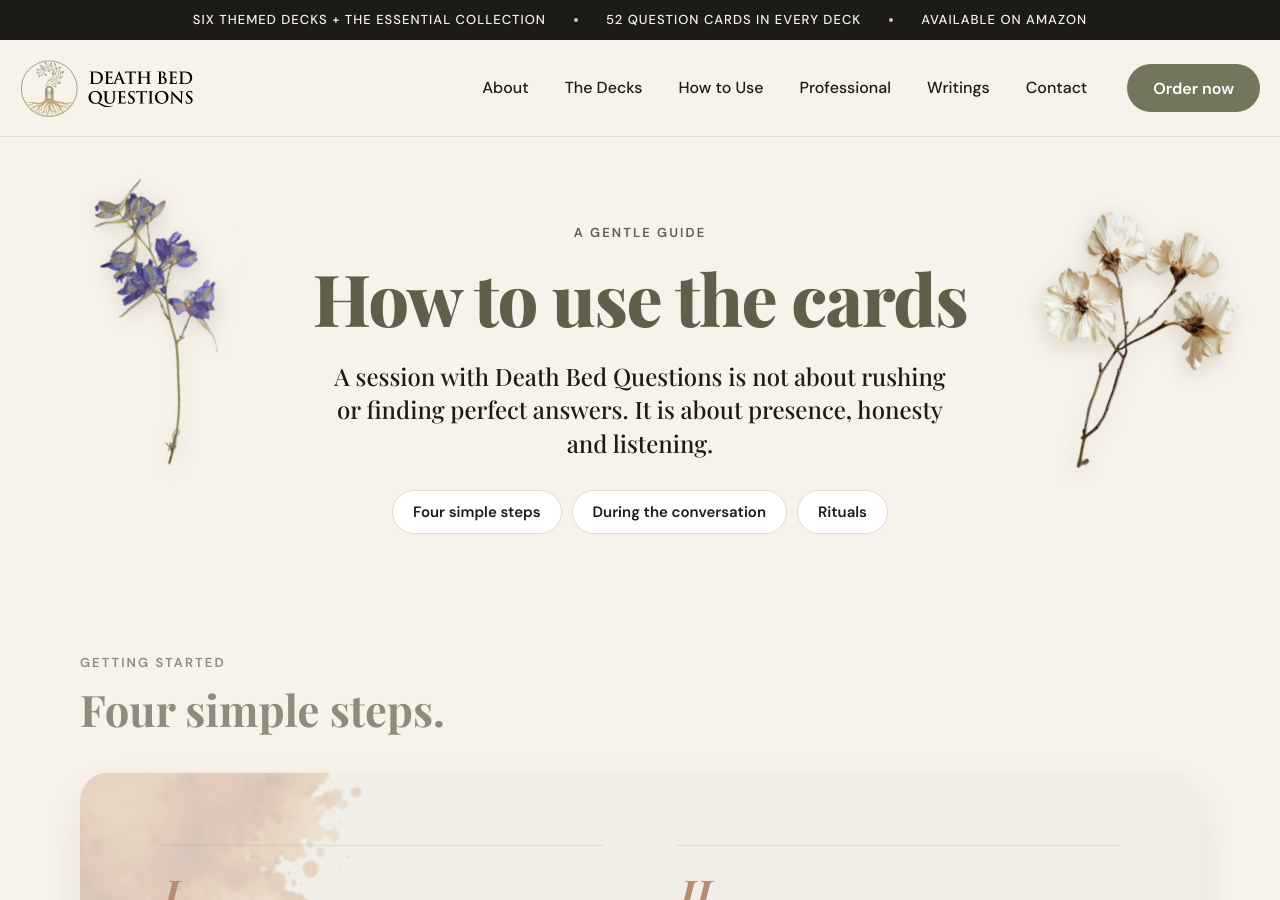
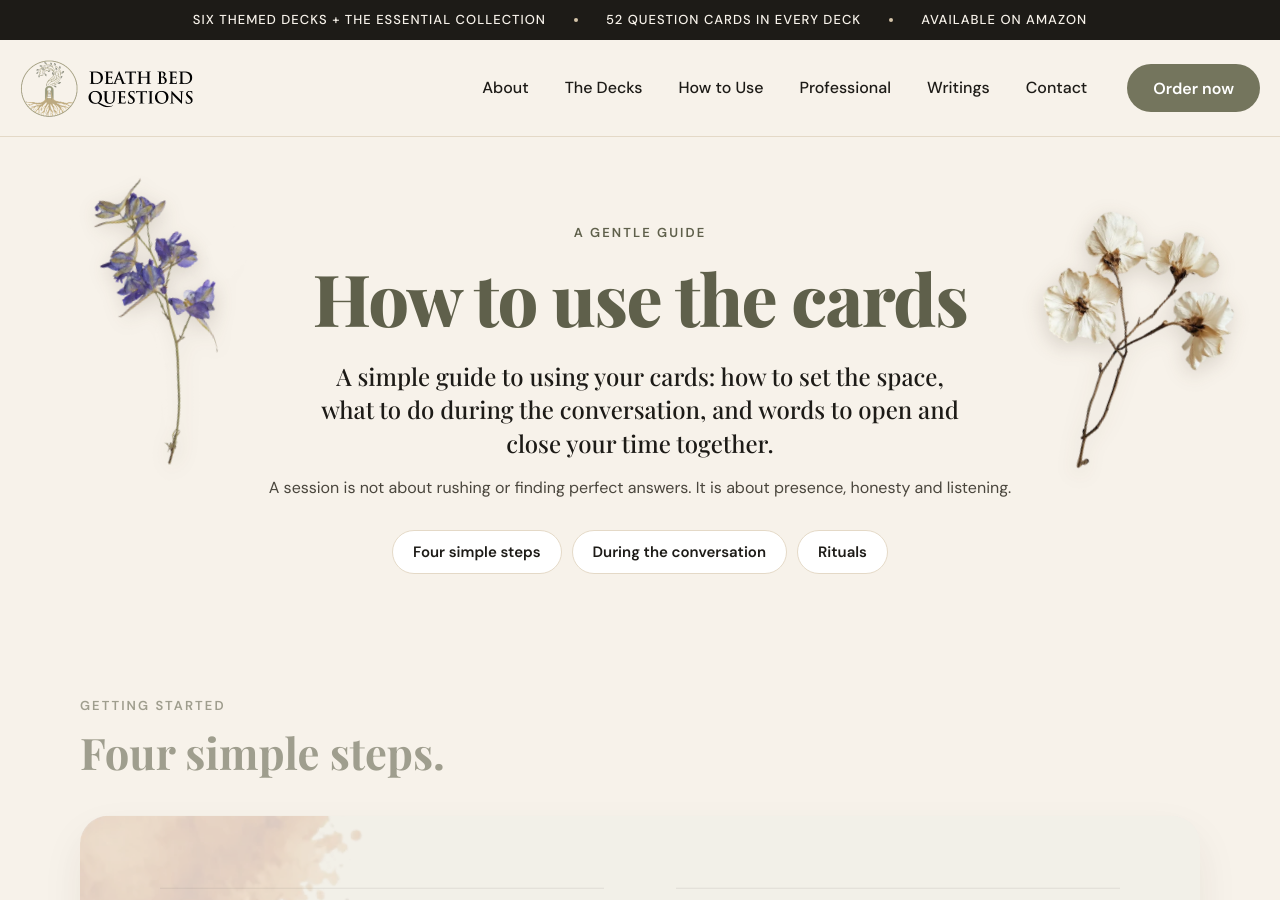
Before and after one commit to jocoxbrown/deathbedquestions, a Jekyll site: the page built from how-to-use/index.html, in a window 1280 px wide and 900 px high. Built offline with Jekyll 4.4.1, drawn with Linux system fonts in a browser that asks for light colours; some web fonts are replaced.

Commit message:
How to Use: make the intro say what the page is for
Co-Authored-By: Claude Opus 5.5 <noreply@anthropic.com>
Claude-Session: https://claude.ai/code/session_01MMTr2rWwJKcpLnpDTzj8b1

```diff
--- a/how-to-use/index.html
+++ b/how-to-use/index.html
@@ -10,7 +10,8 @@ permalink: /how-to-use/
 <img class="hp-flora ht-hero-branch" src="{{ img }}/home/dried-cream-branch.webp" alt="" aria-hidden="true">
 <p class="hp-eyebrow">A gentle guide</p>
 <h1>How to use the cards</h1>
-<p class="ht-hero-sub">A session with Death Bed Questions is not about rushing or finding perfect answers. It is about presence, honesty and listening.</p>
+<p class="ht-hero-sub">A simple guide to using your cards: how to set the space, what to do during the conversation, and words to open and close your time together.</p>
+<p class="ht-hero-hint">A session is not about rushing or finding perfect answers. It is about presence, honesty and listening.</p>
 <nav class="ht-jump" aria-label="On this page"><a href="#steps">Four simple steps</a><a href="#during">During the conversation</a><a href="#rituals">Rituals</a></nav>
 </section>
 
```
